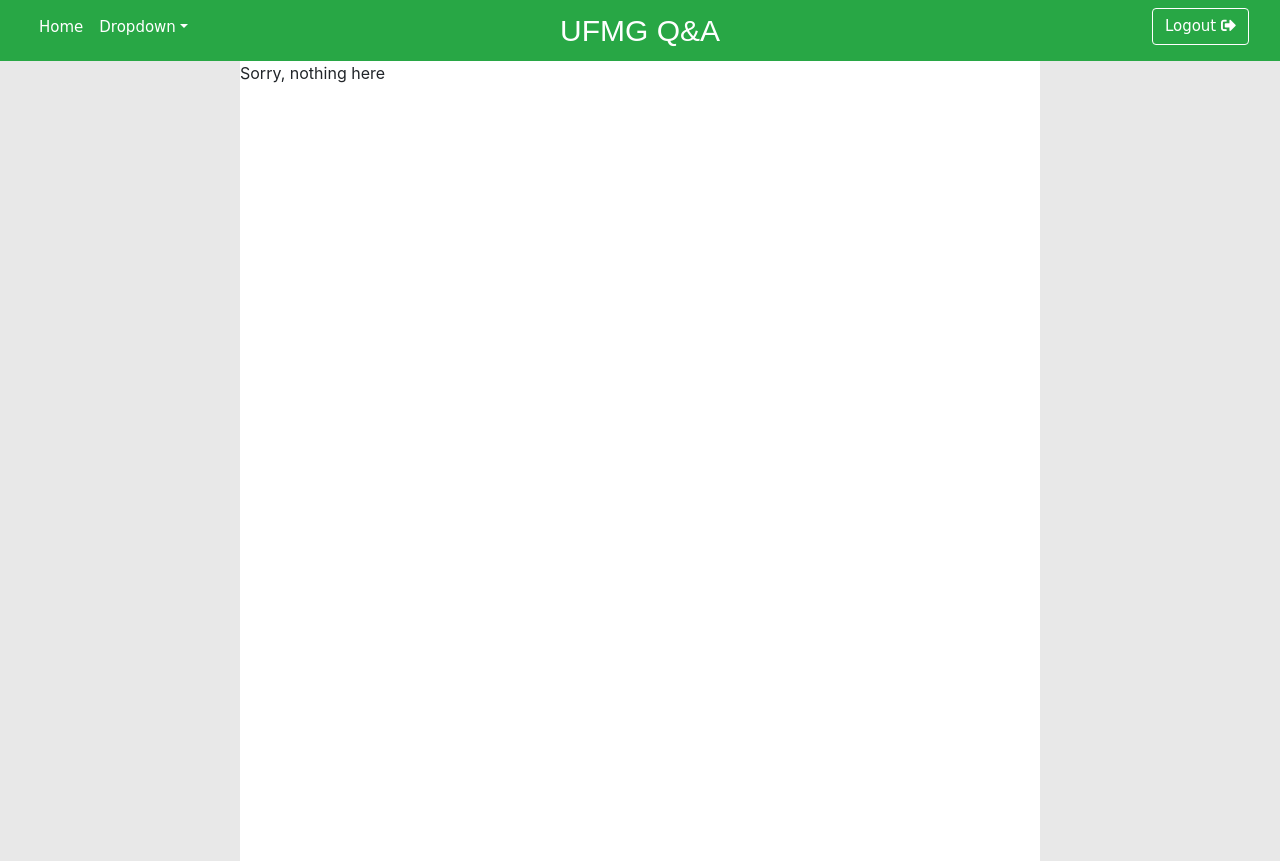
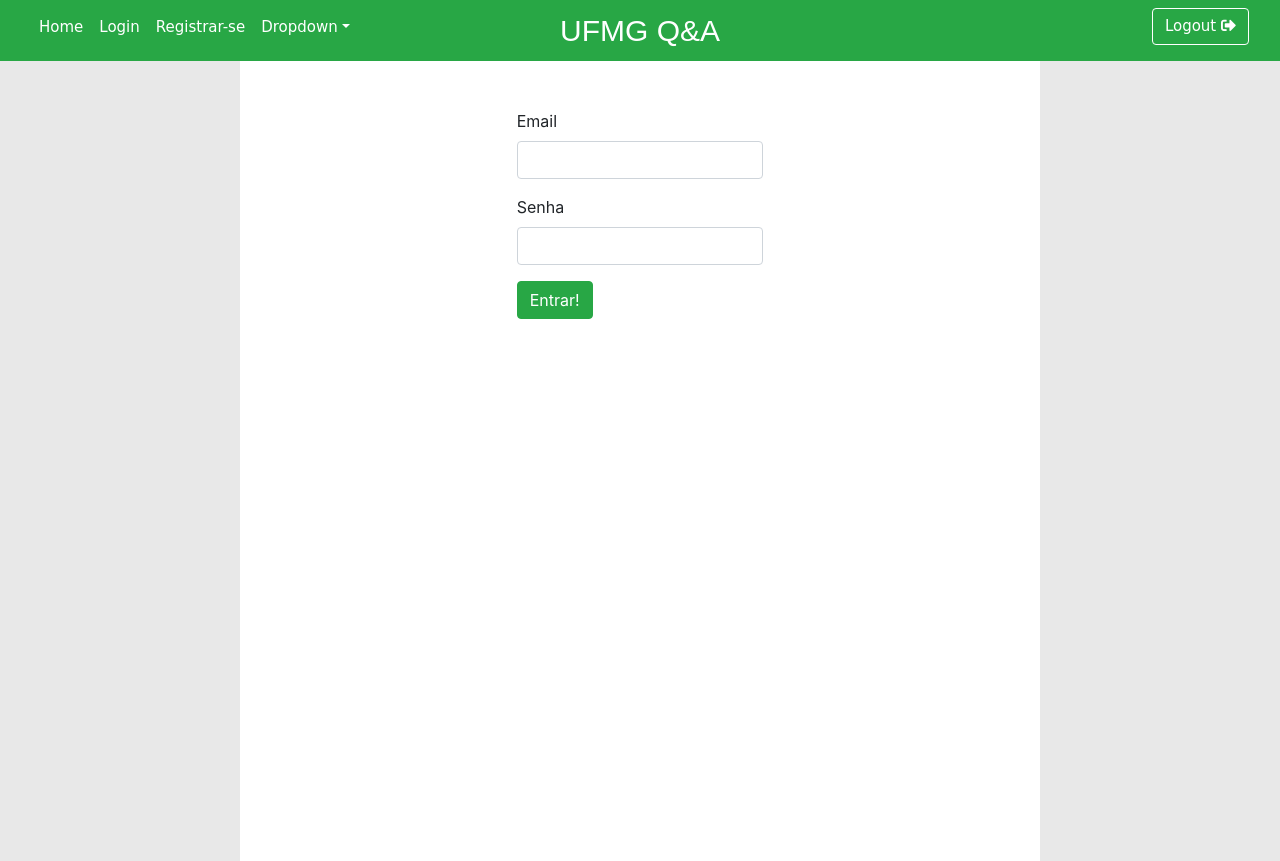
Before and after one commit to flaviolc18/qa-system-client, a React app: page /login in a window 1280 px wide. Built offline with nearby package versions, Linux system fonts and the light colour scheme.

Commit message:
feat: Pagina de Login e de Registro utilizando componente de Form (#10)

```diff
--- /dev/null
+++ b/src/frontend/components/Form.jsx
@@ -0,0 +1,70 @@
+import React, { Component } from 'react';
+import PropTypes from 'prop-types';
+
+class Form extends Component {
+  constructor(props) {
+    super(props);
+
+    let initialState = {};
+    props.body.map(element => {
+      initialState[element.label] = element.defaultValue || '';
+    });
+    this.createElement = this.createElement.bind(this);
+    this.onChange = this.onChange.bind(this);
+    this.submit = this.submit.bind(this);
+
+    this.state = initialState;
+  }
+
+  createElement(element) {
+    switch (element.class) {
+      case 'input':
+        return (
+          <input
+            className="form-control"
+            onChange={this.onChange}
+            value={this.state[element.label]}
+            name={element.label}
+            type={element.type}
+            placeholder={element.placeholder}
+          />
+        );
+    }
+  }
+
+  submit(e) {
+    this.props.submit(e, this.state);
+  }
+
+  onChange(e) {
+    e.preventDefault();
+    this.setState({ [e.target.name]: e.target.value });
+  }
+  render() {
+    return (
+      <div>
+        <form onSubmit={this.submit}>
+          {this.props.body.map((element, index) => {
+            return (
+              <div key={index} className="pb-3">
+                <label>{element.label}</label>
+                {this.createElement(element)}
+              </div>
+            );
+          })}
+          <button className="btn btn-success" type="submit">
+            {this.props.submitLabel || 'Submit'}
+          </button>
+        </form>
+      </div>
+    );
+  }
+}
+
+Form.propTypes = {
+  body: PropTypes.array,
+  submit: PropTypes.func,
+  submitLabel: PropTypes.string,
+};
+
+export default Form;
--- a/src/frontend/helpers/http.js
+++ b/src/frontend/helpers/http.js
@@ -1,3 +1,7 @@
+const devServerUrl = 'http://localhost:3000';
+
+process.env.ENV;
+
 function request({ method, url, body }) {
   const opts = {
     method,
@@ -8,7 +12,7 @@
 
   opts.body = method === 'GET' ? undefined : JSON.stringify(body || {});
 
-  return fetch(url, opts).then(res => res.json());
+  return fetch(devServerUrl + url, opts).then(res => res.json());
 }
 
 export const http = {
--- a/src/frontend/pages/Home.jsx
+++ b/src/frontend/pages/Home.jsx
@@ -6,20 +6,29 @@
 import mockPerguntas from '../mock/pergunta.json';
 
 class App extends Component {
+  constructor(props) {
+    super(props);
+    this.state = {
+      email: '',
+      senha: '',
+    };
+    this.onChange = this.onChange.bind(this);
+    this.submit = this.submit.bind(this);
+  }
+
+  onChange(e) {
+    e.preventDefault();
+    this.setState({ [e.target.name]: e.target.value });
+  }
+  submit(e) {
+    e.preventDefault();
+    alert(this.state.email);
+  }
+
   render() {
     return (
-      <div className="teste">
-        <div className="row justify-content-center">
-          <h1>Página inicial</h1>
-
-          <div
-            style={{
-              paddingTop: 50,
-            }}
-          >
-            <PostList posts={mockPerguntas} users={mockUsuarios} />
-          </div>
-        </div>
+      <div className="row justify-content-center">
+        <h1>Página inicial</h1>
       </div>
     );
   }
--- a/src/frontend/pages/Index.jsx
+++ b/src/frontend/pages/Index.jsx
@@ -6,9 +6,14 @@
 
 import Navbar from '../components/Navbar';
 import Feed from '../components/Feed';
+import Login from './Login';
+import RegistroUsuario from './RegistroUsuario';
 
 const links = [
   { label: 'Home', class: 'navigation', type: 'link', to: '/home' },
+  { label: 'Login', class: 'navigation', type: 'link', to: '/login' },
+  { label: 'Registrar-se', class: 'navigation', type: 'link', to: '/registro-usuario' },
+
   {
     label: (
       <div>
@@ -39,6 +44,8 @@
 const Index = () => (
   <Router>
     <FullPage path="/">
+      <Login path="login" />
+      <RegistroUsuario path="registro-usuario" />
       <Home path="home" />
       <NotFount default />
     </FullPage>
--- /dev/null
+++ b/src/frontend/pages/Login.jsx
@@ -0,0 +1,29 @@
+import React, { Component } from 'react';
+import Form from '../components/Form';
+import { http } from '../helpers/http';
+
+const loginBody = [
+  { label: 'Email', defaultValue: '', class: 'input', type: 'email', placeHolder: 'example@mail.com' },
+  { label: 'Senha', defaultValue: '', class: 'input', type: 'password', placeHolder: '******' },
+];
+
+class Login extends Component {
+  login(e, state) {
+    e.preventDefault();
+    http.post('/api/session/login', state).then(response => console.log(response));
+  }
+
+  render() {
+    return (
+      <div className="row pt-5">
+        <div className="col" />
+        <div className="col">
+          <Form body={loginBody} submit={this.login} submitLabel="Entrar!" />
+        </div>
+        <div className="col" />
+      </div>
+    );
+  }
+}
+
+export default Login;
--- /dev/null
+++ b/src/frontend/pages/RegistroUsuario.jsx
@@ -0,0 +1,67 @@
+import React, { Component } from 'react';
+import Form from '../components/Form';
+import { http } from '../helpers/http';
+
+const registroBody = [
+  {
+    label: 'Nome',
+    defaultValue: '',
+    class: 'input',
+    type: 'text-area',
+    placeHolder: 'Escolha seu nome sem menntir',
+  },
+  { label: 'Email', defaultValue: '', class: 'input', type: 'email', placeHolder: 'example@mail.com' },
+  {
+    label: 'Senha',
+    defaultValue: '',
+    class: 'input',
+    type: 'password',
+    placeHolder: 'Senha',
+  },
+  {
+    label: 'Confirmar Confirmar Senha',
+    defaultValue: '',
+    class: 'input',
+    type: 'password',
+    placeHolder: 'Confirme sua Senha',
+  },
+  {
+    label: 'Descriçao',
+    defaultValue: '',
+    class: 'input',
+    type: 'text-area',
+    placeHolder: 'Digite aqui uma descrição simples sopre você',
+  },
+];
+
+class RegistroUsuario extends Component {
+  registrar(e, state) {
+    e.preventDefault();
+    if (state.Senha != state['Confirmar Confirmar Senha']) {
+      alert('As senhas não são iguais!');
+      return;
+    }
+
+    const userDate = {
+      nome: state.Nome,
+      login: state.Email,
+      senha: state.Senha,
+      descricao: state.descricao,
+      reputacao: 0,
+    };
+
+    http.post('/api/usuarios', userDate);
+  }
+  render() {
+    return (
+      <div className="row pt-5">
+        <div className="col" />
+        <div className="col">
+          <Form body={registroBody} submit={this.registrar} submitLabel="Registrar!" />
+        </div>
+        <div className="col" />
+      </div>
+    );
+  }
+}
+export default RegistroUsuario;
```
